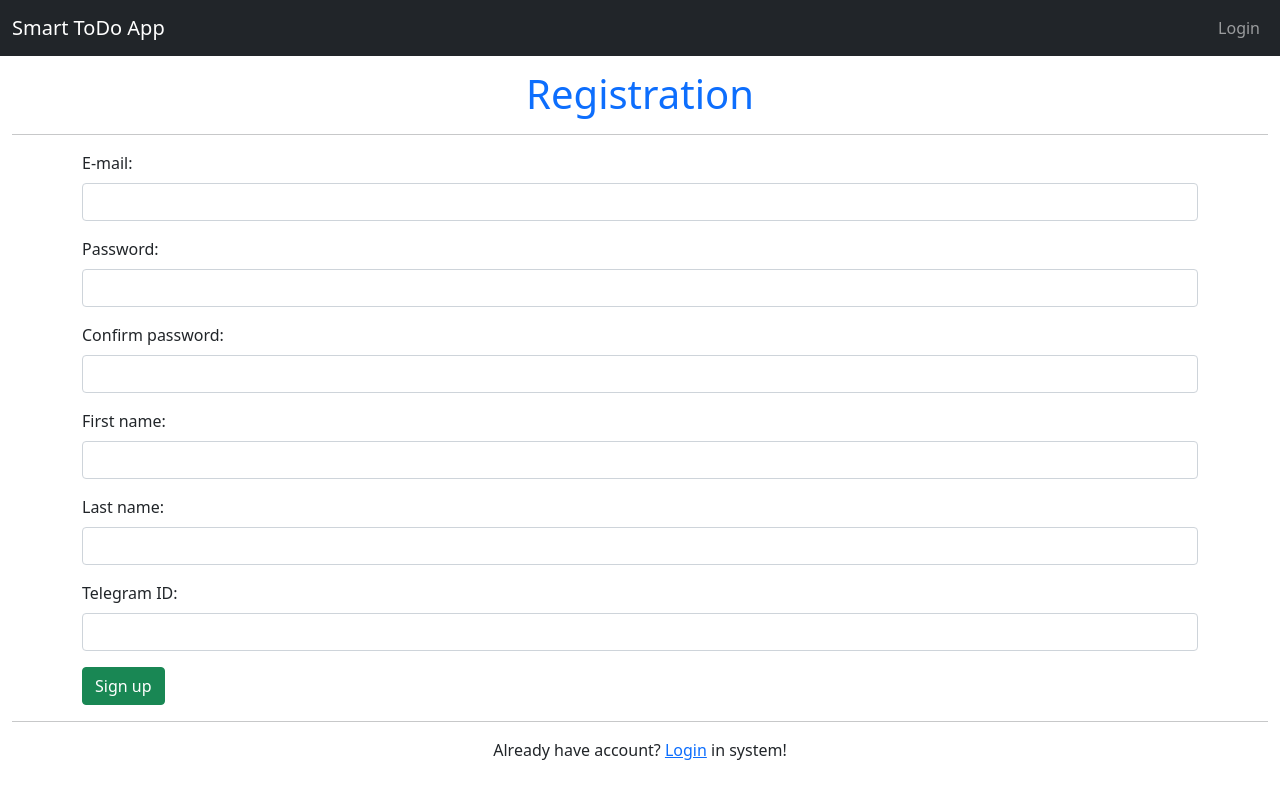
After one commit to smartlegionlab/todo-app-django, a Django app: page /profile/register/ in a window 1280 px wide. The commit adds this page. Run offline with Django 5.2, Linux system fonts and the light colour scheme; data that the repository does not hold is empty; some libraries are stand-ins or nearby versions.

Commit message:
Registration in the application

```diff
--- a/profiles/templates/profiles/login.html
+++ b/profiles/templates/profiles/login.html
@@ -14,5 +14,7 @@
             </div>
                 <button type="submit" class="btn btn-primary">Login</button>
         </form>
+    <hr>
+    <p class="text-center">Don't have an account yet?? <a href="{% url 'profiles:register' %}">Register</a> in app!</p>
     </div>
 {% endblock %}
--- /dev/null
+++ b/profiles/templates/profiles/register.html
@@ -0,0 +1,43 @@
+{% extends "base.html" %}
+{% block title %}Registration{% endblock %}
+{% block content %}
+    <h1 class="text-primary text-center">Registration</h1>
+    <hr>
+    <div class="container">
+    <form method="post">
+    {% csrf_token %}
+  <div class="mb-3">
+    <label for="email" class="form-label">E-mail:</label>
+    <input required type="text" class="form-control" id="email" name="email">
+  </div>
+  <div class="mb-3">
+    <label for="password" class="form-label">Password:</label>
+    <input required type="password" class="form-control" id="password" name="password">
+  </div>
+        <div class="mb-3">
+    <label for="password_2" class="form-label">Confirm password:</label>
+    <input required type="password" class="form-control" id="password_2" name="password_2">
+  </div>
+        <div class="mb-3">
+    <label for="first_name" class="form-label">First name:</label>
+    <input required type="text" class="form-control" id="first_name" name="first_name">
+  </div>
+        <div class="mb-3">
+    <label for="last_name" class="form-label">Last name:</label>
+    <input required type="text" class="form-control" id="last_name" name="last_name">
+  </div>
+        <div class="mb-3">
+    <label for="tg_id" class="form-label">Telegram ID:</label>
+    <input type="text" class="form-control" id="tg_id" name="tg_id">
+  </div>
+  <button type="submit" class="btn btn-success">Sign up</button>
+</form>
+    </div>
+    <hr>
+    <p class="text-center">Already have account? <a href="{% url 'profiles:login' %}">Login</a> in system!</p>
+{% endblock %}
+{% block js %}
+    <script>
+
+    </script>
+{% endblock %}
--- a/profiles/urls.py
+++ b/profiles/urls.py
@@ -10,4 +10,5 @@ urlpatterns = [
     path('logout/', views.logout_view, name='logout'),
     path('settings/', views.profile_settings, name='profile_settings'),
     path('change-password/', views.change_password, name='change_password'),
+    path('register/', views.register, name='register'),
 ]
--- a/profiles/views.py
+++ b/profiles/views.py
@@ -2,7 +2,7 @@ from django.contrib.auth import authenticate, login, logout
 from django.contrib.auth.decorators import login_required
 from django.shortcuts import render, redirect
 
-from profiles.forms import ProfileSettingsForm, ProfilePasswordChangeForm
+from profiles.forms import ProfileSettingsForm, ProfilePasswordChangeForm, SignUpForm
 from profiles.models import Profile
 
 
@@ -104,3 +104,36 @@ def change_password(request):
         'form': form
     }
     return render(request, 'profiles/change_password.html', context)
+
+
+def register(request):
+    if request.user.is_authenticated:
+        return redirect('profiles:profile')
+    message = request.session.pop('message', None)
+    if request.method == 'POST':
+        form = SignUpForm(request.POST)
+        if form.is_valid():
+            new_user = form.save(commit=False)
+            new_user.set_password(form.cleaned_data['password'])
+            new_user.save()
+            profile = Profile.objects.get(id=new_user.id)
+            profile.save()
+            message = {
+                'type': 'success',
+                'text': f'You successfully registered in system!'
+            }
+            request.session['message'] = message
+            return redirect('profiles:login')
+        else:
+            message = {
+                'type': 'danger',
+                'text': f'Error! User like this E-mail already registered in system.'
+            }
+            request.session['message'] = message
+    else:
+        form = SignUpForm
+    context = {
+        'form': form,
+        'message': message
+    }
+    return render(request, 'profiles/register.html', context)
```
Also changed, not shown: profiles/forms.py (+15 -0 lines).
